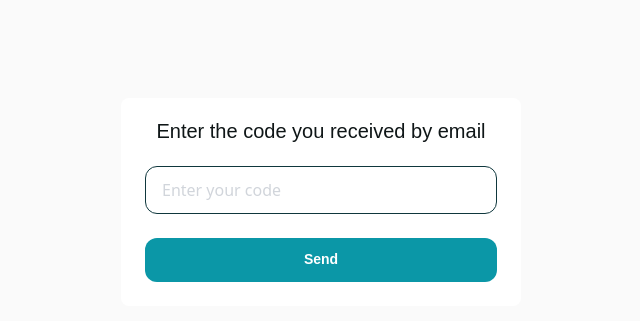
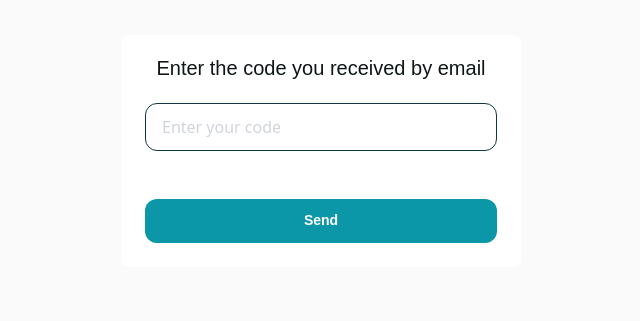
Before and after one commit to ManeManukyann/WB3_front, a Next.js app: page /features/auth/enterVerificationCode in a window 1280 px wide. Shown: the part 249-570 px from the top of the page, without its empty margins (319-959 px from the left). Built offline with nearby package versions, Linux system fonts and the light colour scheme.

Commit message:
feat: :art: get tokens and and make verification functionality

```diff
--- a/src/app/features/auth/enterVerificationCode/page.tsx
+++ b/src/app/features/auth/enterVerificationCode/page.tsx
@@ -1,18 +1,47 @@
+"use client";
 import Button from "@/app/common/components/buttons";
 import Input from "@/app/common/components/inputs/page";
-import Link from "next/link";
+import { useRouter } from "next/navigation";
+import { useState } from "react";
 
 export default function EnterVerificationCode() {
+  const router = useRouter();
+  const [error, setError] = useState("");
+  const verificateCode = async () => {
+    const inputs = document.querySelectorAll<HTMLInputElement>(".inputsss");
+    const values = Array.from(inputs).map(input => input.value || "");
+    const verificationToken = localStorage.getItem("verificationToken");
+
+    const response = await fetch("http://localhost:3003/auth/check-code", {
+      method: "POST",
+      body: JSON.stringify({
+        code: values[0]
+      }),
+      headers: {
+        Authorization: `Bearer ${verificationToken}`,
+        "Content-Type": "application/json"
+      }
+    });
+    const data = await response.json();
+    localStorage.setItem("reset_token", data.data.reset_token);
+
+    if (response.ok) {
+      router.push("/features/auth/resetPassword");
+    } else if (data.meta.error === "Unknown error") {
+      setError("Something went wrong, please try again.");
+    } else {
+      setError(data.meta.error.message);
+    }
+  };
   return (
-    <div className="flex justify-center items-center w-full h-[902px] bg-bg">
-      <div className="flex w-[400px] h-max p-6 flex-col items-center shrink-0 bg-logInBoxColor rounded-sm gap-6">
-        <p className="text-textColor text-center font-poppins text-lg1 normal font-medium leading-line3">
+    <div className="flex h-screen w-full items-center justify-center bg-bg">
+      <div className="flex h-max w-[400px] shrink-0 flex-col items-center gap-6 rounded-sm bg-logInBoxColor p-6">
+        <p className="normal text-center font-poppins text-lg1 font-medium leading-line3 text-textColor">
           Enter the code you received by email
         </p>
         <Input placeholder="Enter your code" text="text" />
-        <Link href={"/features/auth/resetPassword"} className="w-full">
-          <Button name="Send" backgroundColor={"#0B97A7"} />
-        </Link>
+        <p className="text-red">{error}</p>
+        <Button name="Send" backgroundColor={"#0B97A7"} onClick={verificateCode} />
       </div>
     </div>
   );
--- a/src/app/features/auth/forgetPassword/page.tsx
+++ b/src/app/features/auth/forgetPassword/page.tsx
@@ -21,9 +21,12 @@ export default function ForgetPassword() {
       }
     });
     const data = await response.json();
+    localStorage.setItem("verificationToken", data.data.verification_token);
 
     if (response.ok) {
       router.push("/features/auth/enterVerificationCode");
+    } else if (data.meta.error.message === "Unknown error") {
+      setError("Something went wrong, please try again.");
     } else {
       setError(data.meta.error.message);
     }
--- a/src/app/features/auth/login/page.tsx
+++ b/src/app/features/auth/login/page.tsx
@@ -28,6 +28,8 @@ export default function LogIn() {
 
     if (response.ok) {
       router.push("/features/products/getAllProducts");
+    } else if (data.meta.error.message === "Unknown error") {
+      setError("Something went wrong, please try again.");
     } else {
       setError(data.meta.error.message);
     }
--- a/src/app/features/auth/registration/page.tsx
+++ b/src/app/features/auth/registration/page.tsx
@@ -33,6 +33,8 @@ export default function SignUp() {
       router.push("/features/products/getAllProducts");
     } else if (!values[0] || !values[1] || !values[2]) {
       setError("All fields are required");
+    } else if (data.meta.error.message === "Unknown error") {
+      setError("Something went wrong, please try again.");
     } else {
       setError(data.meta.error.message);
     }
```
